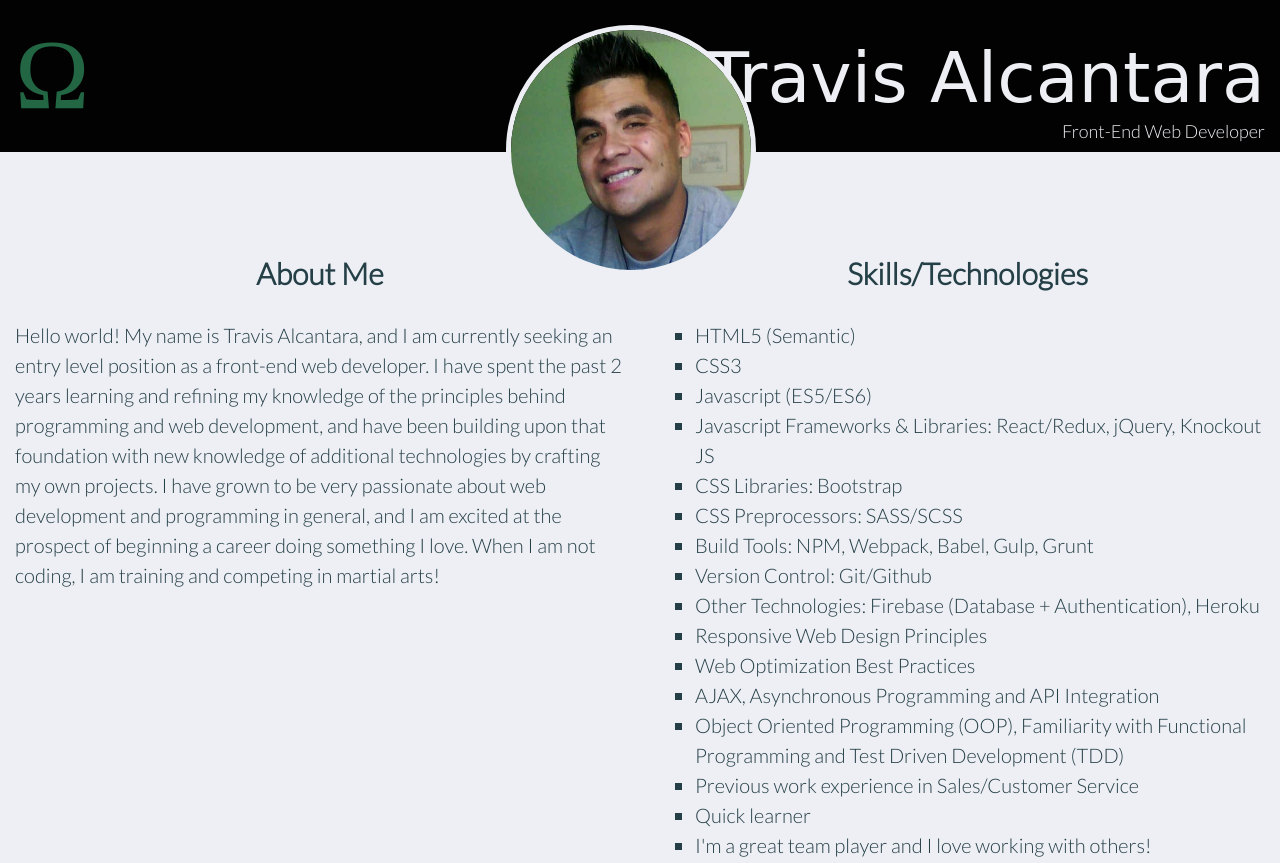
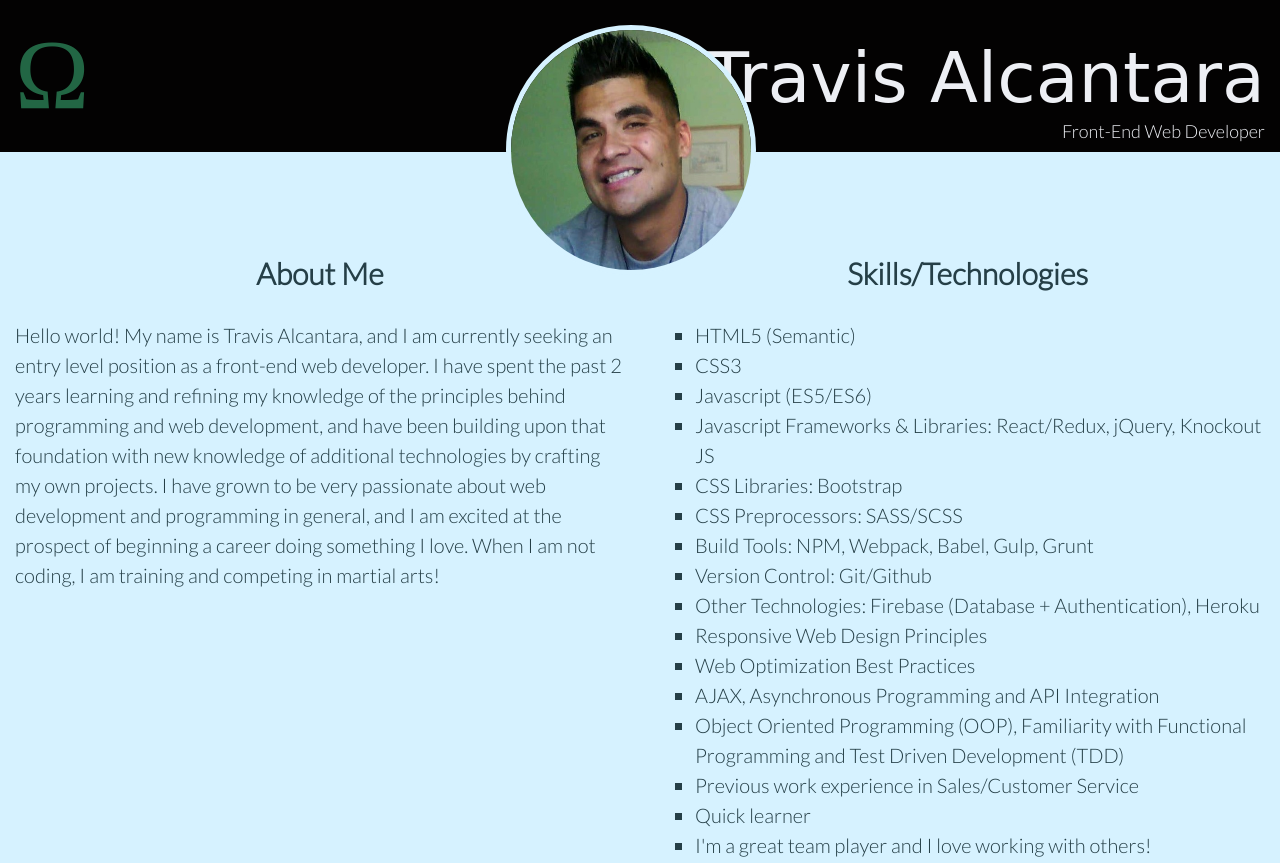
Before and after one commit to travalc/portfolio, a website: page index.html in a window 1280 px wide. Shown: the top 863 px of the page. Drawn offline with Linux system fonts and the light colour scheme; a web font is replaced by a local one.

Commit message:
changed background colors again

```diff
--- a/css/main.css
+++ b/css/main.css
@@ -25,7 +25,7 @@ a {
   background-color: #030202;
 }
 .about-me,  body {
-  background-color: #edeff4;
+  background-color: #d6f2ff;
 }
 
 .featured-work {
--- a/css/responsive.css
+++ b/css/responsive.css
@@ -45,7 +45,7 @@
      overflow: hidden;
      margin-left: 40%;
      margin-top: -10%;
-     border: solid #edeff4;
+     border: solid #d6f2ff;
      border-radius: 50%;
      border-width: thick;
 
```
